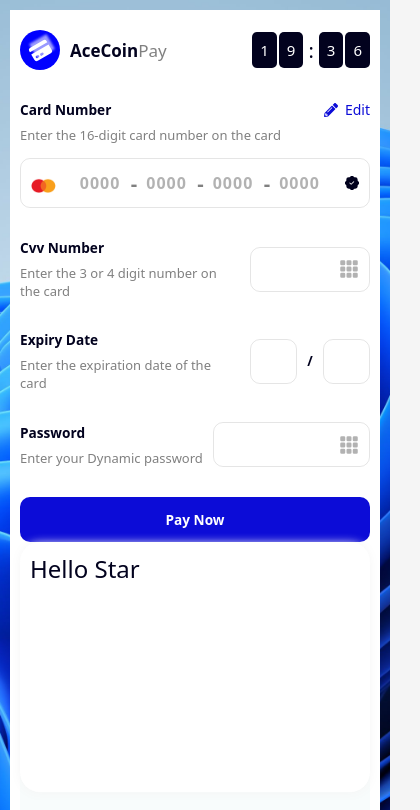
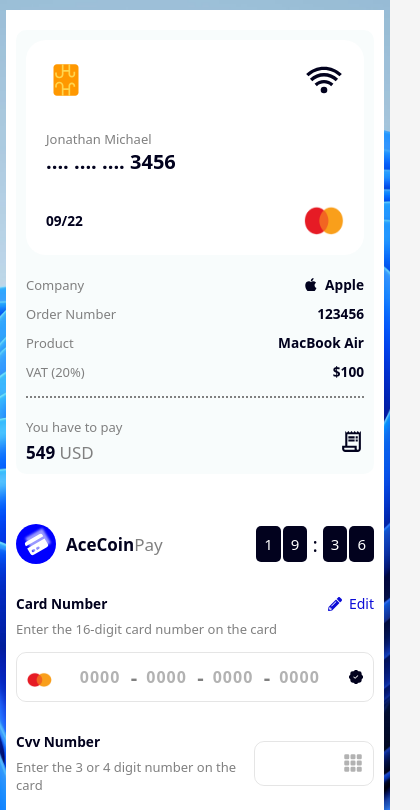
Before and after one commit to AlexChika/team-recruit-sc, a React (Create React App) app: page / in a window 390 px wide. Shown: the top 810 px of the page, 420 px wide, since content can reach past the window. Built offline with nearby package versions, Linux system fonts and the light colour scheme.

Commit message:
added responsiveness to card Ui

```diff
--- a/src/App.tsx
+++ b/src/App.tsx
@@ -14,7 +14,7 @@
 export default App;
 
 const Wrapper = styled.main`
-  padding: 10px;
+  padding: 10px 6px;
   margin: 0 auto;
   max-width: 1200px;
   min-height: 100vh;
--- a/src/components/modal/CreditCard.tsx
+++ b/src/components/modal/CreditCard.tsx
@@ -1,29 +1,97 @@
-import React from "react";
 import styled from "styled-components";
+import { FcSimCardChip } from "react-icons/fc";
+import { BiWifi } from "react-icons/bi";
+import MasterCardLogo from "../../assets/mastercardlogo.png";
 
 const CreditCard = () => {
   return (
     <Wrapper>
-      <h1>Hello Star</h1>
+      <div className="card">
+        <div className="card__header">
+          <span className="fcenter">
+            <FcSimCardChip />
+          </span>
+
+          <span className="fcenter">
+            <BiWifi />
+          </span>
+        </div>
+
+        <div className="card__body">
+          <h3>Jonathan Michael</h3>
+          <p>.... .... .... {"3456"}</p>
+        </div>
+
+        <div className="card__footer">
+          <p>{"09/22"}</p>
+
+          <span>
+            <img src={MasterCardLogo} alt="mastercard logo" />
+          </span>
+        </div>
+      </div>
+
+      {/* <div className="no__card">
+        <span className="fcenter">
+          <FcSimCardChip />
+        </span>
+        <span className="fcenter">
+          <BiWifi />
+        </span>
+      </div> */}
     </Wrapper>
   );
 };
 
 export default CreditCard;
 const Wrapper = styled.div`
-  position: absolute;
-  top: -70px;
-  left: 50%;
-  transform: translateX(-50%);
   width: 100%;
-  height: 250px;
   background-color: white;
   border-radius: 20px;
-  padding: 10px;
-  filter: drop-shadow(0px 1px 5px whitesmoke);
+  padding: 20px 20px;
+
+  .card__header {
+    display: flex;
+    justify-content: space-between;
+
+    span {
+      font-size: 4rem;
+    }
+
+    span:first-of-type {
+      transform: rotate(90deg);
+    }
+  }
+
+  .card__body {
+    margin-top: 30px;
+
+    p {
+      font-size: 2rem;
+    }
+  }
+
+  .card__footer {
+    margin-top: 30px;
+    display: flex;
+    justify-content: space-between;
+
+    span {
+      height: 30px;
+      width: 40px;
+    }
+  }
+
+  /* .............................. */
 
   @media screen and (min-width: 768px) {
+    position: absolute;
+    top: -70px;
+    left: 50%;
+    transform: translateX(-50%);
+    height: 250px;
     width: calc(100% - 50px);
+    filter: drop-shadow(0px 1px 5px whitesmoke);
   }
 
   @media screen and (min-width: 1000px) {
--- a/src/components/modal/OrderSummaryCard.tsx
+++ b/src/components/modal/OrderSummaryCard.tsx
@@ -6,8 +6,11 @@
 const OrderSummaryCard = () => {
   return (
     <Wrapper>
+      <div className="creditcard__wrapper">
         <CreditCard />
+      </div>
 
+      <div className="order__wrapper">
         {/* order summarry  */}
         <div className="order__summary">
           <div className="detail">
@@ -46,6 +49,7 @@
             <MdOutlineReceiptLong />
           </span>
         </div>
+      </div>
     </Wrapper>
   );
 };
@@ -54,12 +58,14 @@
 
 const Wrapper = styled.div`
   position: relative;
-  height: calc(100% - 60px);
-  margin-top: 70px;
+  display: flex;
+  flex-direction: column;
+  gap: 10px;
+  padding: 10px;
   background-color: #cce6e623;
   border-radius: inherit;
 
-  /* General styled */
+  /* start of General styled */
   h3 {
     color: var(--gray-color);
     font-weight: 500;
@@ -73,11 +79,17 @@
     font-size: clamp(1.3rem, 3.5vw, 1.5rem);
     font-weight: 700;
   }
+  /*end of  General styled */
 
-  /* General styled */
+  .order__wrapper {
+    width: 100%;
+  }
+
+  .creditcard__wrapper {
+    width: 100%;
+  }
 
   .order__summary {
-    padding-top: calc(250px - 60px);
     width: 100%;
     padding-bottom: 15px;
     border-bottom: 2px dotted var(--gray-color);
@@ -89,26 +101,6 @@
       justify-content: space-between;
       margin-top: 10px;
     }
-  }
-
-  .order__summary:before,
-  .order__summary:after {
-    content: "";
-    position: absolute;
-    width: 50px;
-    height: 40px;
-    border-radius: 50%;
-    background-color: white;
-  }
-
-  .order__summary:before {
-    right: -50px;
-    bottom: -20px;
-  }
-
-  .order__summary:after {
-    left: -50px;
-    bottom: -20px;
   }
 
   .order__total {
@@ -133,8 +125,39 @@
     font-size: 2.5rem;
   }
 
+  @media screen and (min-width: 600px) {
+    flex-direction: row;
+  }
+
   @media screen and (min-width: 768px) {
+    display: block;
     padding: 0px 20px;
+    height: calc(100% - 60px);
+    margin-top: 70px;
+
+    .order__summary {
+      padding-top: calc(250px - 60px);
+    }
+
+    .order__summary:before,
+    .order__summary:after {
+      content: "";
+      position: absolute;
+      width: 50px;
+      height: 40px;
+      border-radius: 50%;
+      background-color: white;
+    }
+
+    .order__summary:before {
+      right: -50px;
+      bottom: -20px;
+    }
+
+    .order__summary:after {
+      left: -50px;
+      bottom: -20px;
+    }
   }
 
   @media screen and (min-width: 1000px) {
--- a/src/components/modal/index.tsx
+++ b/src/components/modal/index.tsx
@@ -43,7 +43,13 @@
     width: 100%;
   }
 
+  section:nth-of-type(1) {
+    order: 2;
+    padding-top: 50px;
+  }
+
   section:nth-of-type(2) {
+    order: 1;
     border-radius: 10px;
   }
 
@@ -61,11 +67,14 @@
     gap: 30px;
 
     section:nth-of-type(1) {
-      width: 57%;
+      order: 1;
+      width: 60%;
+      padding-top: 0px;
     }
 
     section:nth-of-type(2) {
-      width: 43%;
+      order: 2;
+      width: 40%;
     }
   }
 
```
Lines whose indentation alone changed are shown as unchanged.
